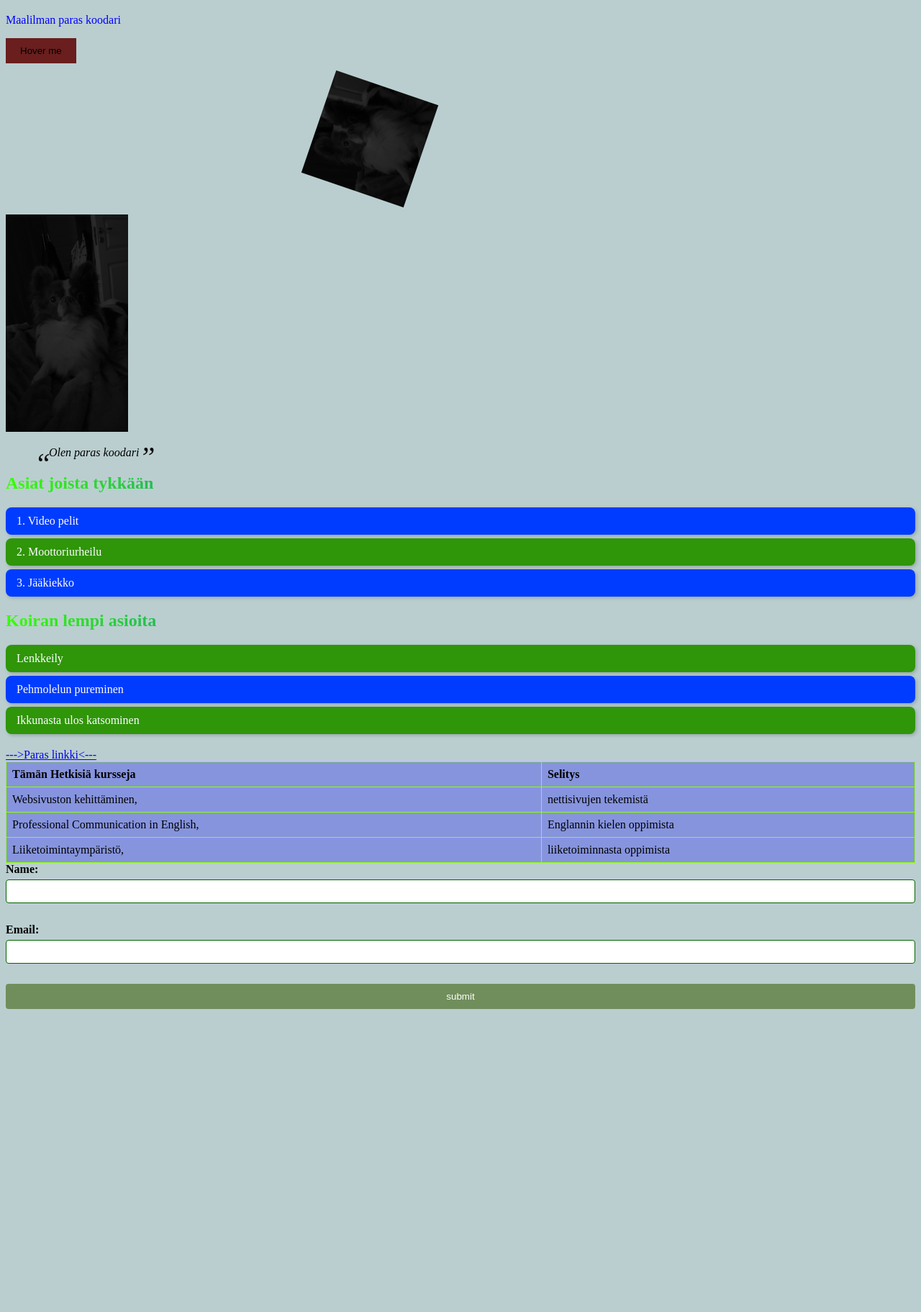
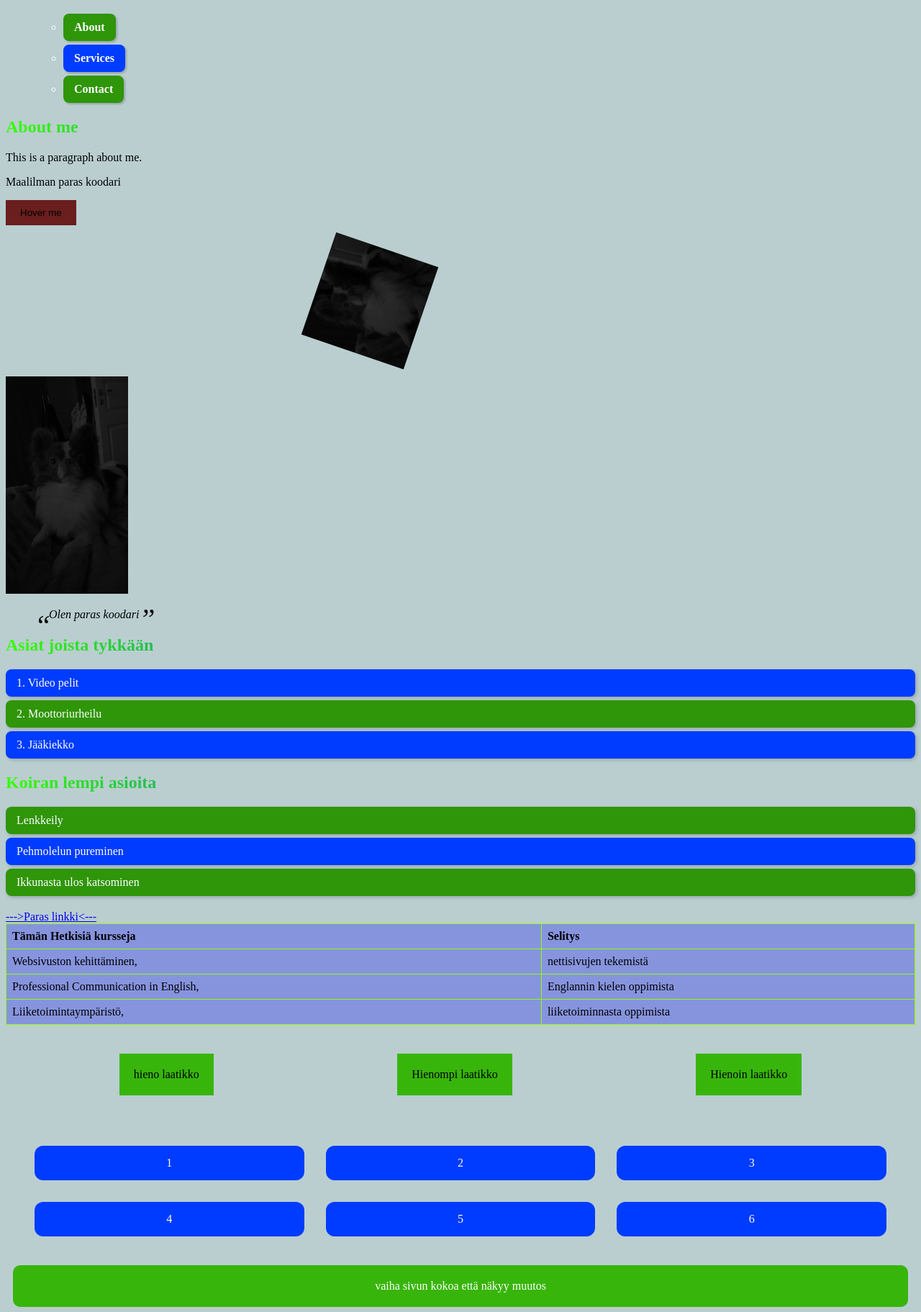
Before and after one commit to jezzze/Websivuston_syksy25, a plain HTML site: page WS04 Layout/index.html in a window 1280 px wide. Shown: the part 61-1884 px from the top of the page at 72% size. Before the commit the page ends 1471 px from the top, so only its background shows below. Drawn offline with Linux system fonts and the light colour scheme.

Commit message:
layoutteja

```diff
--- a/WS04 Layout/index.html
+++ b/WS04 Layout/index.html
@@ -2,9 +2,9 @@
 <html>
   <head>
     <title>Maailman paras nettisivu</title>
-    <meta charset="utf-8" />
-    <meta name="viewport" content="width=device-width, initial-scale=1.0" />
-    <link rel="stylesheet" href="styles/stylesheet.css" />
+    <meta charset="utf-8">
+    <meta name="viewport" content="width=device-width, initial-scale=1.0">
+    <link rel="stylesheet" href="styles/stylesheet.css">
     <style>
       h2 {
         background-image: linear-gradient(to right, #37ff00, #0033ff 50%);
@@ -15,7 +15,7 @@
         -webkit-text-fill-color: transparent;
       }
       p {
-        color: blue;
+        color: rgb(0, 0, 0);
       }
       body {
         background-color: rgba(62, 118, 124, 0.353);
@@ -32,9 +32,32 @@
         font-size: 2em;
       }
     </style>
+    <h1>Jesse Mitronen</h1>
+    <nav>
+      <ul>
+      <nav>
+        <ul>
+         <li class="list-about"><a href="#about">About</a></li>
+
+        <li class="list-service"><a href="#services">Services</a></li>
+
+        <li><a href="#contact">Contact</a></li>
+      </ul>
+      </nav>
+      </ul>
+    </nav>
   </head>
+
+  <main>
+    <section id="about">
+      <h2>About me</h2>
+      <p>This is a paragraph about me.</p>
+    </section>
+  </main>
+
+
   <body>
-    <h1>Jesse Mitronen</h1>
+
     <p>Maalilman paras koodari</p>
     <button class="transition-button">Hover me</button>
     <div class="animation-box">
@@ -83,7 +106,21 @@
         <td>liiketoiminnasta oppimista</td>
       </tr>
     </table>
+    <div class="flex-container">
+      <div class="box">hieno laatikko</div>
+      <div class="box">Hienompi laatikko</div>
+      <div class="box">Hienoin laatikko</div>
+    </div>
 
+    <div class="gird-container">
+      <div class="grid-item">1</div>
+      <div class="grid-item">2</div>
+      <div class="grid-item">3</div>
+      <div class="grid-item">4</div>
+      <div class="grid-item">5</div>
+      <div class="grid-item">6</div>
+    </div>
+    <div class="responsive-box">vaiha sivun kokoa että näkyy muutos</div>
     <form>
       <label for="name">Name:</label>
       <input type="text" id="name" name="name" /><br />
@@ -91,5 +128,9 @@
       <input type="email" id="email" name="email" /><br />
       <input type="submit" value="submit" />
     </form>
+
+  <footer>
+    <p>Copyright 2025</p>
+  </footer>
   </body>
 </html>
--- a/WS04 Layout/styles/stylesheet.css
+++ b/WS04 Layout/styles/stylesheet.css
@@ -184,7 +184,90 @@ input[type="submit"]:hover {
   font-size: 40px;
   position: absolute;
   /*left: 3.5em;*/
-  right: -0.5;
+  right: -0.5;/*parempi ku toi ylempi*/
   bottom: -0.5em;
   color: rgb(15, 12, 12);
 }
+.flex-container {
+  display: flex;
+  justify-content: space-around;
+  align-items: center;
+}
+.box {
+  background-color: rgb(56, 181, 11);
+  padding: 20px;
+  text-align: center;
+}
+.gird-container {
+    display: grid;
+    grid-template-columns: repeat(3, 1fr);
+    grid-gap: 10px;
+  }
+
+  .grid-item {
+    background-color: rgb(0, 60, 255);
+    text-align: center;
+    transition: transform 0.2s ease, box-shadow 0.2s ease;
+    padding: 15px 20px;
+    margin-bottom: 10px;
+    border-radius: 12px;
+    color: white;
+
+  }
+  .grid-item:hover{
+    transform: translateY(-3px);
+    box-shadow: 4px 4px 5px rgba(0, 0, 0, 0.5);
+    cursor: pointer;
+  }
+  .responsive-box{
+    padding: 20px;
+    border-radius: 10px;
+    text-align: center;
+    color: white;
+  }
+  @media (max-width: 600px) {
+    .responsive-box {
+      background-color: rgb(0, 60, 255);
+    }
+  }
+  @media(min-width: 601px) {
+    .responsive-box {
+      background-color: rgb(56, 181, 11);
+    }
+  }
+  .nav ul {
+    list-style: none;
+    padding: 0;
+    margin: 20px 0;
+    display: flex;
+    gap: 10px;
+    background-color: rgb(47, 149, 9);
+
+  }
+  nav ul li {
+  padding: 10px 15px;
+  margin-bottom: 5px;
+  border-radius: 8px;
+  box-shadow: 2px 2px 3px rgba(0, 0, 0, 0.2);
+  transition: transform 0.2s ease, box-shadow 0.2s ease;
+  color: white;
+  cursor: pointer;
+  background-color: rgb(47, 149, 9);
+  width: fit-content;
+}
+ nav ul li:hover {
+    transform: translateY(-3px);
+    box-shadow: 4px 4px 10px rgba(0, 0, 0, 0.3);
+  }
+nav ul li a {
+  color: white;
+  text-decoration: none;
+  font-weight: bold;
+}
+nav ul li:nth-child(odd) {
+  background-color: rgb(47, 149, 9); /* Green for 1st, 3rd, 5th, etc. */
+}
+
+nav ul li:nth-child(even) {
+  background-color: rgb(0, 60, 255); /* Blue for 2nd, 4th, 6th, etc. */
+}
```
